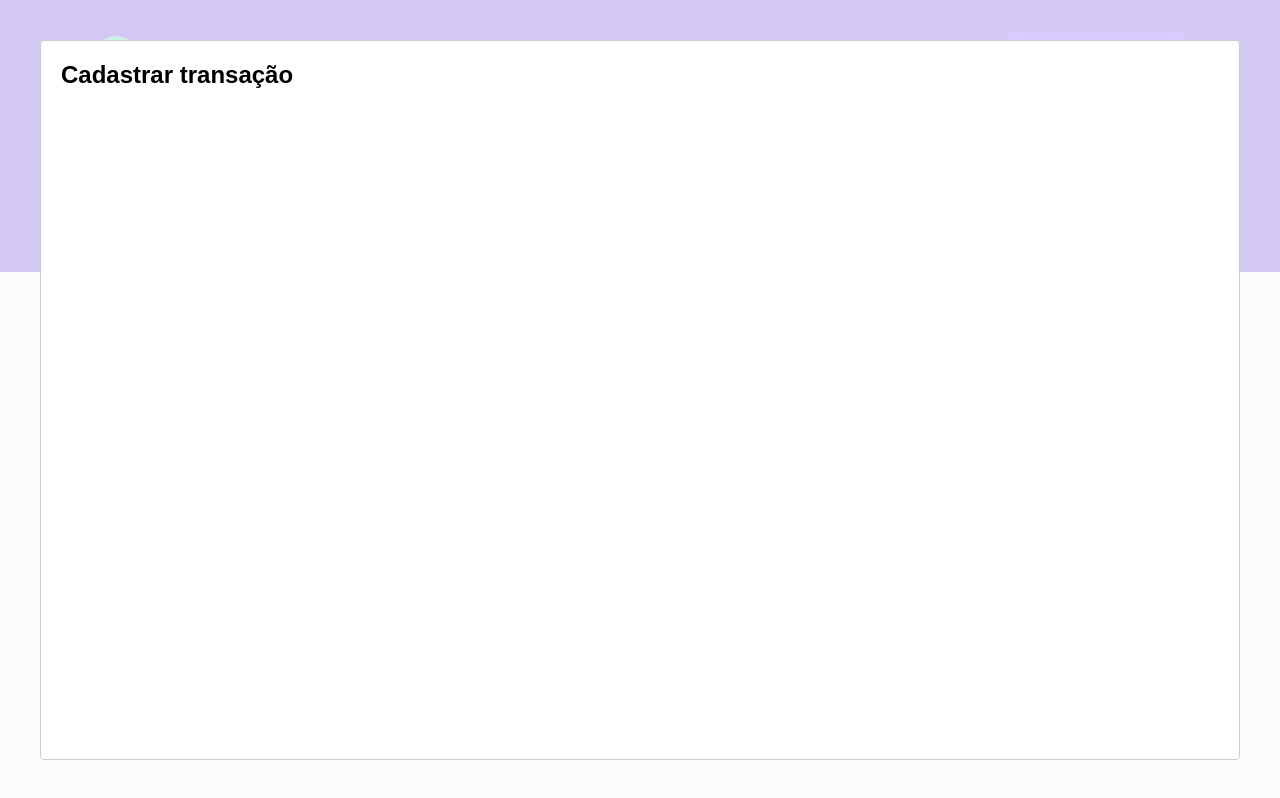
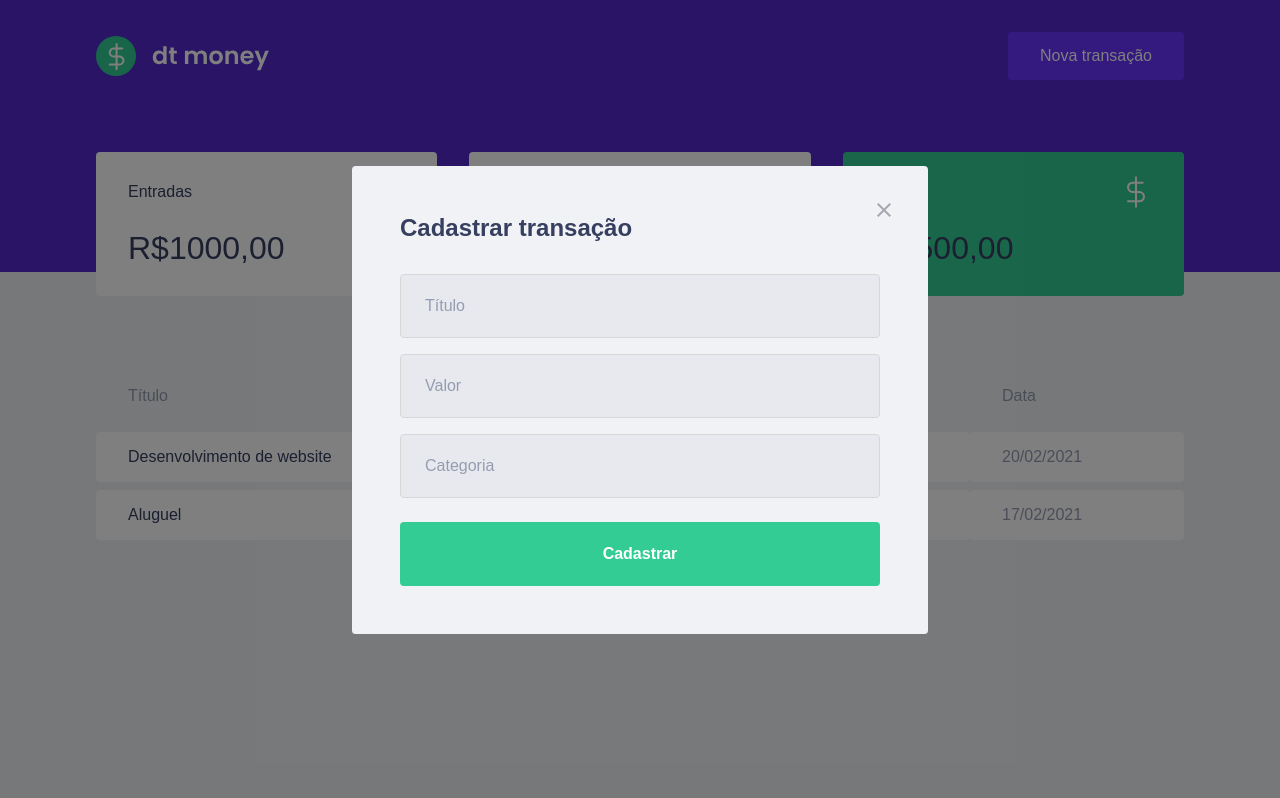
Before and after one commit to Danilonbs/dtmoney, a React (Create React App) app: page / in a window 1280 px wide. Both pictures are taken after a click on the button "Nova transação". Built offline with nearby package versions, Linux system fonts and the light colour scheme; no server answers; what miragejs would draw is missing.

Commit message:
styled modal

```diff
--- a/src/components/NewTransactionModal/index.tsx
+++ b/src/components/NewTransactionModal/index.tsx
@@ -1,4 +1,6 @@
 import Modal from 'react-modal'
+import closeIMG from '../../assets/close.svg'
+import { Container } from './styles'
 
 interface NewTransactionModalProps {
     isOpen: boolean;
@@ -8,11 +10,39 @@
 export function NewTransactionModal ({isOpen, onRequestClose } : NewTransactionModalProps) {
     return (
         <Modal
-                isOpen={isOpen}
-                onRequestClose={onRequestClose}
+            isOpen={isOpen}
+            onRequestClose={onRequestClose}
+            overlayClassName="react-modal-overlay"
+            className="react-modal-content"
+            >
+
+                <button type="button"
+                onClick={onRequestClose}
+                className='react-modal-close'
                 >
+                    <img src={closeIMG} alt="Fechar modal" />
+                </button>
+                <Container>
+                    <h2>Cadastrar transação</h2>
 
-                <h2>Cadastrar transação</h2>
+                    <input
+                    placeholder='Título'
+                    />
+
+                    <input
+                    type='number'
+                    placeholder='Valor'
+                    />
+
+                    <input
+                    placeholder='Categoria'
+                    />
+
+                    <button type="submit">
+                        Cadastrar
+                    </button>
+                </Container>
+
 
         </Modal>
     )
--- a/src/components/NewTransactionModal/styles.ts
+++ b/src/components/NewTransactionModal/styles.ts
@@ -1,7 +1,53 @@
 import styled from 'styled-components'
 
 
-export const Cointainer = styled.div`
+export const Container = styled.form`
+    h2 {
+        color: var(--text-title);
+        font-size: 1.5rem;
+        margin-bottom: 2rem;
+    }
+
+    input {
+        width: 100%;
+        padding: 0 1.5rem;
+        height: 4rem;
+        border-radius: 0.25rem;
+
+        border: 1px solid #d7d7d7;
+        background: #e7e9ee;
 
 
+        font-weight: 400;
+        font-size: 1rem;
+
+        &::placeholder {
+            color: var(--text-body);
+        }
+
+        & + input {
+            margin-top: 1rem;
+        }
+    }
+
+    button[type="submit"] {
+        width: 100%;
+        padding: 0 1.5rem;
+        height: 4rem;
+        background: var(--green);
+        color: #FFF;
+        border-radius: 0.25rem;
+        font-size: 1rem;
+        margin-top: 1.5rem;
+        border: none;
+        font-weight: 600;
+
+        transition: filter  0.2s;
+
+
+        &:hover {
+            filter: brightness(0.9);
+        }
+    }
+
 `;
--- a/src/styles/global.ts
+++ b/src/styles/global.ts
@@ -58,4 +58,40 @@
         opacity: 0.6;
         cursor: not-allowed;
     }
+
+    .react-modal-overlay {
+        background: rgba(0, 0, 0, 0.5);
+        position: fixed;
+        top: 0;
+        bottom: 0;
+        right: 0;
+        left: 0;
+
+        display: flex;
+        align-items: center;
+        justify-content: center;
+    }
+    .react-modal-content {
+        width: 100%;
+        max-width: 576px;
+        background: var(--background);
+        padding: 3rem;
+        position: relative;
+        border-radius: 0.24rem;
+
+    }
+
+    .react-modal-close {
+        position: absolute;
+        right: 1.5rem;
+        top: 1.5rem;
+        border: 0;
+        background: transparent;
+
+        transition: filter 0.2s;
+
+        &:hover {
+            filter: brightness(0.8);
+        }
+    }
 `
```
